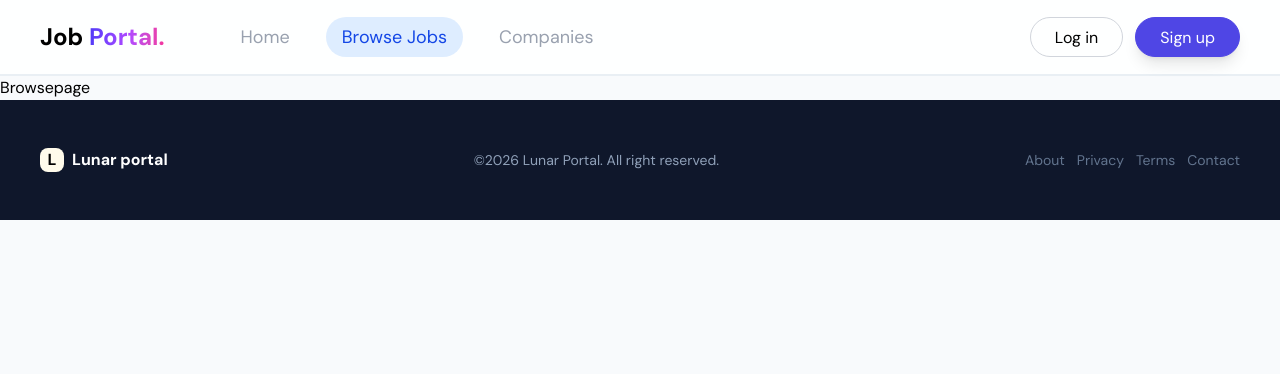
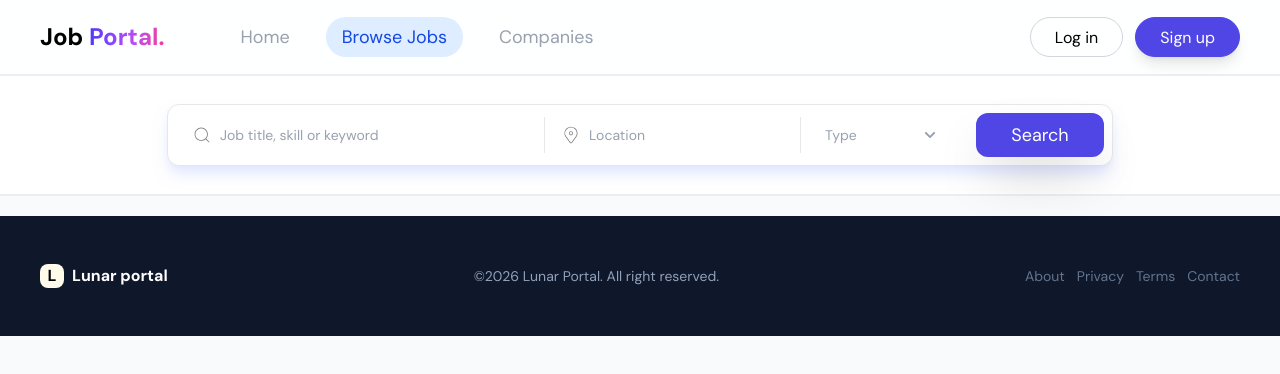
Before and after one commit to gokul-lamsal/jobkhoj, a React (Vite) app in the folder frontend/: page /browse in a window 1280 px wide. Shown: the top 374 px of the page. Built offline with nearby package versions, Linux system fonts and the light colour scheme.

Commit message:
Brosw page design started

```diff
--- a/frontend/src/components/helpers/CompanyCard.jsx
+++ b/frontend/src/components/helpers/CompanyCard.jsx
@@ -11,7 +11,7 @@ const CompanyCard = ({ name, initials, accentColor, location, description, websi
         return splitUrl[splitUrl.length - 1]
     }
     return (
-        <div className='py-4 px-5 flex flex-col gap-4 border-2 border-gray-300 bg-white cursor-pointer hover:scale-105 hover:shadow shrink transition-all duration-200 ease-out min-h-fit h-50 rounded-2xl'>
+        <div className='p-5 flex flex-col gap-4 border-2 border-gray-300 bg-white cursor-pointer hover:scale-105 hover:shadow shrink transition-all duration-200 ease-out max-h-55  rounded-2xl'>
             <div className='flex gap-3'>
                 <div className={`h-13 w-13 rounded-xl flex items-center justify-center text-white font-bold text-lg bg-linear-to-b ${gradients[accentColor]}`} >
                     {initials}
--- /dev/null
+++ b/frontend/src/components/helpers/SearchBar.jsx
@@ -0,0 +1,87 @@
+import React, { useState } from 'react'
+import { CiLocationOn, CiSearch } from 'react-icons/ci'
+import Button from '../global/Button'
+import { FaChevronDown } from 'react-icons/fa';
+
+
+const SearchDropDown = ({ selectedType, setSelectedType }) => {
+    const [isOpen, setIsOpen] = useState(false)
+    return (
+        <>
+            <button
+                onClick={() => setIsOpen(prev => !prev)}
+                type="button"
+                className={`flex justify-between items-center py-2  w-full  h-full cursor-pointer  gap-2 rounded-lg ${selectedType ? "text-black":"text-gray-400"}  px-4`}
+            >
+                {selectedType ?? "Type"}
+                <FaChevronDown
+                    size={12}
+                    className={`transition-transform duration-200 ${isOpen ? "rotate-180" : ""
+                        }`}
+                />
+            </button>
+
+            <div
+                className={`absolute left-0 z-10 mt-2 w-full  rounded-lg border border-gray-200 bg-white p-2 shadow-lg transition-all duration-300 ease-out ${isOpen
+                    ? " translate-y-0 scale-100 opacity-100"
+                    : " -translate-y-2 scale-95 opacity-0"
+                    }`}
+            >
+                <ul className="space-y-1 text-sm font-medium text-gray-700">
+                    {["Remote", "City","All"].map((item) => (
+                        <li key={item} >
+                            <button
+                                onClick={() => {
+                                    setSelectedType(item)
+                                    setIsOpen(false)
+                                }}
+                                className="cursor-pointer  w-full rounded-md px-3 py-2 hover:bg-gray-100 hover:text-indigo-600"
+                            >
+                                {item}
+                            </button>
+                        </li>
+                    ))}
+                </ul>
+            </div>
+        </>
+    );
+};
+
+const SearchBar = () => {
+    const [selectedType, setSelectedType] = useState(null)
+    return (
+        <div className=" max-w-280 bg-white border gap-4 border-gray-200 shadow-lg shadow-indigo-100 p-2 rounded-xl flex items-center ">
+            <div className="flex w-[22rem]  items-center gap-2 px-4">
+                <CiSearch color="gray" size={20} className="shrink-0" />
+                <input
+                    type="text"
+                    placeholder="Job title, skill or keyword"
+                    className="w-full min-w-0 py-2 outline-none text-sm text-gray-700 placeholder:text-gray-400"
+                />
+            </div>
+
+            {/* Location */}
+            <div className="flex w-[15rem] min-w-0 items-center gap-2 pl-4 pr-2 border-l border-gray-200">
+                <CiLocationOn color="gray" size={20} className="shrink-0" />
+                <input
+                    type="text"
+                    placeholder="Location"
+                    className="w-full min-w-0 py-2 outline-none text-sm text-gray-700 placeholder:text-gray-400"
+                />
+            </div>
+
+            <div className="w-[10rem] shrink-0 pl-2 pr-2 border-l border-gray-200">
+                <div className="w-full relative   text-sm text-gray-700 outline-none bg-transparent cursor-pointer">
+
+                    <SearchDropDown selectedType={selectedType} setSelectedType={setSelectedType} />
+                </div>
+            </div>
+
+            <div className="w-[8rem] ">
+                <Button text={"Search"} />
+            </div>
+        </div>
+    )
+}
+
+export default SearchBar
--- a/frontend/src/pages/public/Browsepage.jsx
+++ b/frontend/src/pages/public/Browsepage.jsx
@@ -1,8 +1,16 @@
 import React from 'react'
+import { CiSearch } from 'react-icons/ci'
+import Button from '../../components/global/Button'
+import SearchBar from '../../components/helpers/SearchBar'
 
 const Browsepage = () => {
   return (
-    <div>Browsepage</div>
+    <main>
+      {/* search bar */}
+      <section className='bg-white mb-5 py-4 h-30 border-b-2 flex items-center justify-center gap-3 border-slate-200/70   text-center'>
+       <SearchBar/>
+      </section>
+    </main>
   )
 }
 
--- a/frontend/src/pages/public/HomePage.jsx
+++ b/frontend/src/pages/public/HomePage.jsx
@@ -9,6 +9,7 @@ import { FiSend } from "react-icons/fi";
 import Button from "../../components/global/Button";
 import { Link } from "react-router-dom";
 import PostedJobCard from "../../components/helpers/PostedJobCard";
+import SearchBar from "../../components/helpers/SearchBar";
 
 const popularTags = ["internship", "remote", "react", "python", "design"];
 
@@ -162,44 +163,8 @@ const Home = () => {
           </p>
         </div>
         {/* Search bar */}
-        <div className=" max-w-280 bg-white border gap-4 border-gray-200 shadow-lg shadow-indigo-100 p-2 rounded-xl flex items-center ">
-          <div className="flex w-[22rem]  items-center gap-2 px-4">
-            <CiSearch color="gray" size={20} className="shrink-0" />
-            <input
-              type="text"
-              placeholder="Job title, skill or keyword"
-              className="w-full min-w-0 py-2 outline-none text-sm text-gray-700 placeholder:text-gray-400"
-            />
-          </div>
+        <SearchBar />
 
-          {/* Location */}
-          <div className="flex w-[15rem] min-w-0 items-center gap-2 pl-4 pr-2 border-l border-gray-200">
-            <CiLocationOn color="gray" size={20} className="shrink-0" />
-            <input
-              type="text"
-              placeholder="Location"
-              className="w-full min-w-0 py-2 outline-none text-sm text-gray-700 placeholder:text-gray-400"
-            />
-          </div>
-
-          <div className="w-[10rem] shrink-0 pl-2 pr-2 border-l border-gray-200">
-            <select
-              name="jobType"
-              className="w-full py-2 text-sm text-gray-700 outline-none bg-transparent cursor-pointer"
-              defaultValue="All types"
-            >
-              <option value="All types">All types</option>
-              <option value="type1">type1</option>
-              <option value="type2">type2</option>
-              <option value="type3">type3</option>
-              <option value="type4">type4</option>
-            </select>
-          </div>
-
-          <div className="w-[8rem] ">
-            <Button text={"Search"} />
-          </div>
-        </div>
 
         {/* Popular tags */}
         <div className="flex gap-2.5 mt-3 text-sm items-center">
```
